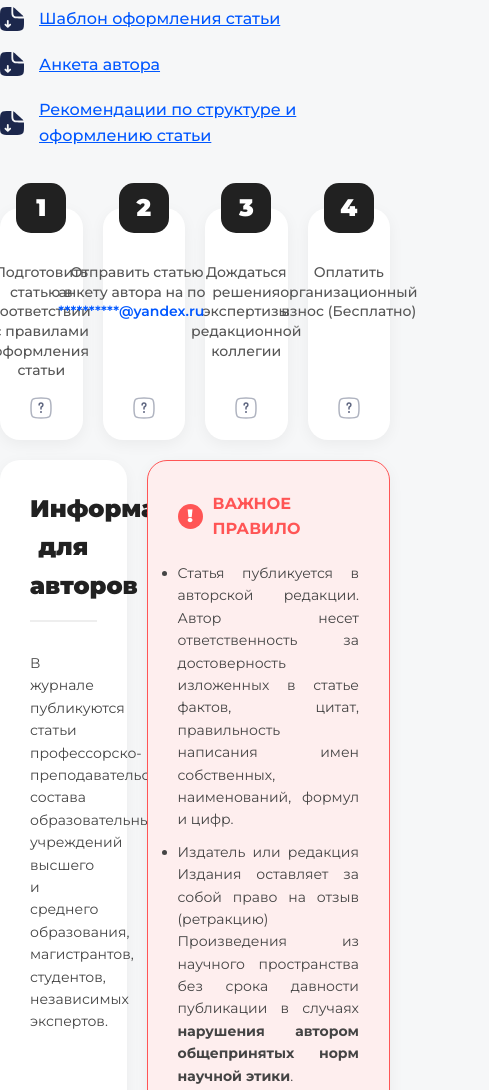
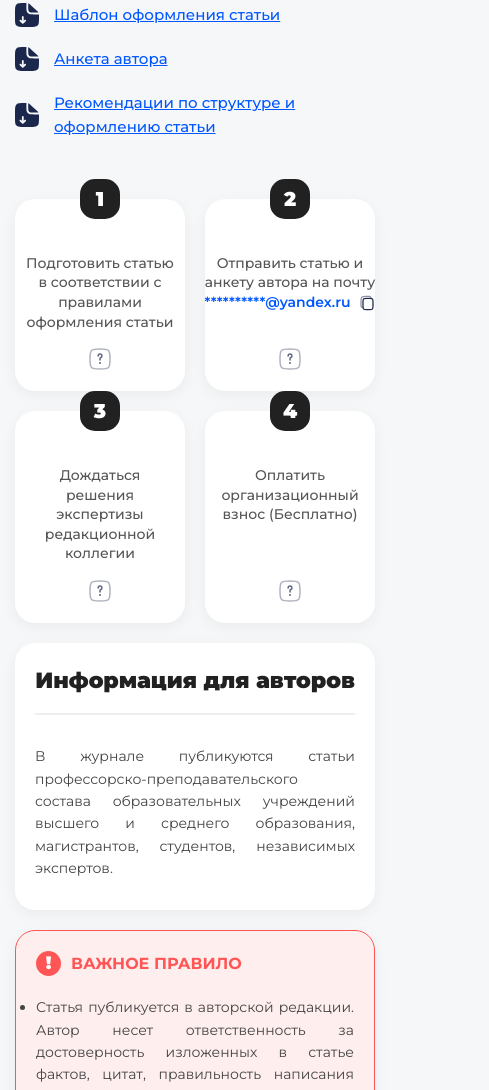
Before and after one commit to MrDrakuls/super-octo-palm-tree, a plain HTML site: page authors.html in a window 390 px wide. Shown: the part 508-1598 px from the top of the page, 489 px wide, since content can reach past the window. Drawn offline with Linux system fonts and the light colour scheme; files whose address does not match are found by name.

Commit message:
Add files via upload
fix url in footer
adaptiv

```diff
--- a/authors.html
+++ b/authors.html
@@ -326,8 +326,6 @@
             display: flex;
             justify-content: space-between;
             gap: 20px;
-            /* ИЗМЕНЕНО: Удаляем верхний отступ (он не нужен, так как его задал .steps-nav).
-            Оставляем только отступ снизу, как было ранее. */
             margin-top: 0;
             margin-bottom: 50px;
         }
@@ -444,6 +442,90 @@
         }
         .col ul .active-page {
             color: var(--accent-color) !important;
+        }
+
+        /* ======================================= */
+        /* === МЕДИА-ЗАПРОСЫ ДЛЯ АДАПТИВНОСТИ === */
+        /* ======================================= */
+
+        /* Изменения для средних экранов (например, планшеты в альбомной ориентации) */
+        @media (max-width: 1080px) {
+            .steps-nav {
+                gap: 15px; /* Уменьшаем отступ между карточками */
+                /* Уменьшаем внешний отступ, чтобы дать больше места контенту */
+                margin-left: 15px;
+                margin-right: 15px;
+            }
+            .step-card {
+                /* Пересчитываем ширину с учетом 3 отступов по 15px */
+                width: calc((100% - 45px) / 4);
+                padding: 30px 10px 15px; /* Уменьшаем отступы внутри карточки */
+            }
+            .step-number {
+                width: 40px;
+                height: 40px;
+                font-size: 20px;
+                top: -20px;
+            }
+            .step-card-text {
+                font-size: 13px;
+            }
+        }
+
+        /* Изменения для мобильных устройств (смартфоны, планшеты в портретной ориентации) */
+        @media (max-width: 768px) {
+
+            /* 1. Адаптация основного контейнера */
+            .content-section {
+                /* Уменьшаем вертикальный отступ и добавляем стандартный горизонтальный отступ для мобильных */
+                padding: 20px 15px 50px;
+            }
+            .content-section h2 {
+                font-size: 22px;
+            }
+
+            /* 2. Адаптация Шагов Публикации (2 колонки) */
+            .steps-nav {
+                flex-wrap: wrap; /* Разрешаем перенос на новую строку */
+                justify-content: center;
+                gap: 20px; /* Отступ между карточками */
+                margin-left: 0;
+                margin-right: 0;
+            }
+
+            .step-card {
+                /* Две карточки в ряд, учитывая отступ 20px */
+                width: calc(50% - 10px);
+                padding: 40px 10px 20px;
+                min-height: 160px; /* Чтобы все карточки были одинаковой высоты */
+            }
+            .step-card-text {
+                font-size: 14px;
+            }
+
+            /* 3. Адаптация Сетки Информационных Блоков (1 колонка) */
+            .info-blocks-grid {
+                flex-direction: column; /* Располагаем блоки друг под другом */
+                gap: 20px;
+            }
+
+            .info-blocks-grid > .info-block:first-child,
+            .info-blocks-grid > .info-block:last-child {
+                width: 100%; /* Полная ширина для обоих блоков */
+            }
+            .info-block {
+                padding: 20px;
+            }
+
+            /* 4. Адаптация секции правил */
+            .rules-section p, .rules-section li {
+                font-size: 15px;
+            }
+
+            /* 5. Адаптация ссылок на скачивание */
+            .download-link-item {
+                font-size: 15px;
+            }
         }
     </style>
 
@@ -716,5 +798,4 @@
 	</script>
 
 </body>
-
 </html>
--- a/style.css
+++ b/style.css
@@ -879,6 +879,22 @@ a:hover {
         padding-top: 50px; /* Уменьшаем верхний отступ */
     }
 
+	 /* Геройская секция: Кнопки */
+    .hero-section .buttons {
+        /* Меняем горизонтальное расположение на вертикальное */
+        flex-direction: column;
+        /* Устанавливаем вертикальный отступ 15px между кнопками */
+        gap: 15px;
+    }
+
+    .hero-section .buttons a {
+        /* Растягиваем каждую кнопку на полную ширину контейнера */
+        width: 100%;
+        /* Добавляем небольшой внутренний отступ для эстетики */
+        padding: 12px 20px;
+		margin-left: 0 !important;
+    }
+
     .hero-title {
         /* Уменьшаем размер шрифта заголовка для экономии места */
         font-size: 36px;
@@ -900,7 +916,7 @@ a:hover {
     .buttons {
         /* Делаем кнопки вертикальными */
         flex-direction: column;
-        gap: 15px; /* Увеличиваем вертикальный отступ между кнопками */
+        gap: 25px; /* Увеличиваем вертикальный отступ между кнопками */
         width: 100%;
         max-width: 300px; /* Ограничиваем ширину кнопок */
         margin-left: auto;
@@ -908,16 +924,19 @@ a:hover {
     }
 
     .btn {
-        width: 100%; /* Кнопки занимают всю доступную ширину */
+        width: 100% !important; /* Кнопки занимают всю доступную ширину */
         text-align: center;
         /* Убираем лишний margin-left, который был только у .btn-primary */
-        margin-left: 0;
+        margin-left: 0 !important;
     }
 
     /* Убираем margin-left для btn-primary, который мешает центрированию */
     .btn-primary {
-        margin-left: 0;
-    }
+		/* КРИТИЧЕСКИ ВАЖНО: сбрасываем левый отступ из десктопного стиля */
+		margin-left: 0 !important;
+		/* Сбросим отступ сверху, если он появился */
+		margin-top: 15px !important;
+	}
 
     /* 4. ИНФОРМАЦИОННЫЙ БЛОК ЖУРНАЛА */
     .journal-info-block {
@@ -1065,5 +1084,4 @@ a:hover {
         text-align: center;
     }
 
-
 }
```
Also changed, not shown: board.html (+5 -6 lines), review.html (+5 -5 lines).
